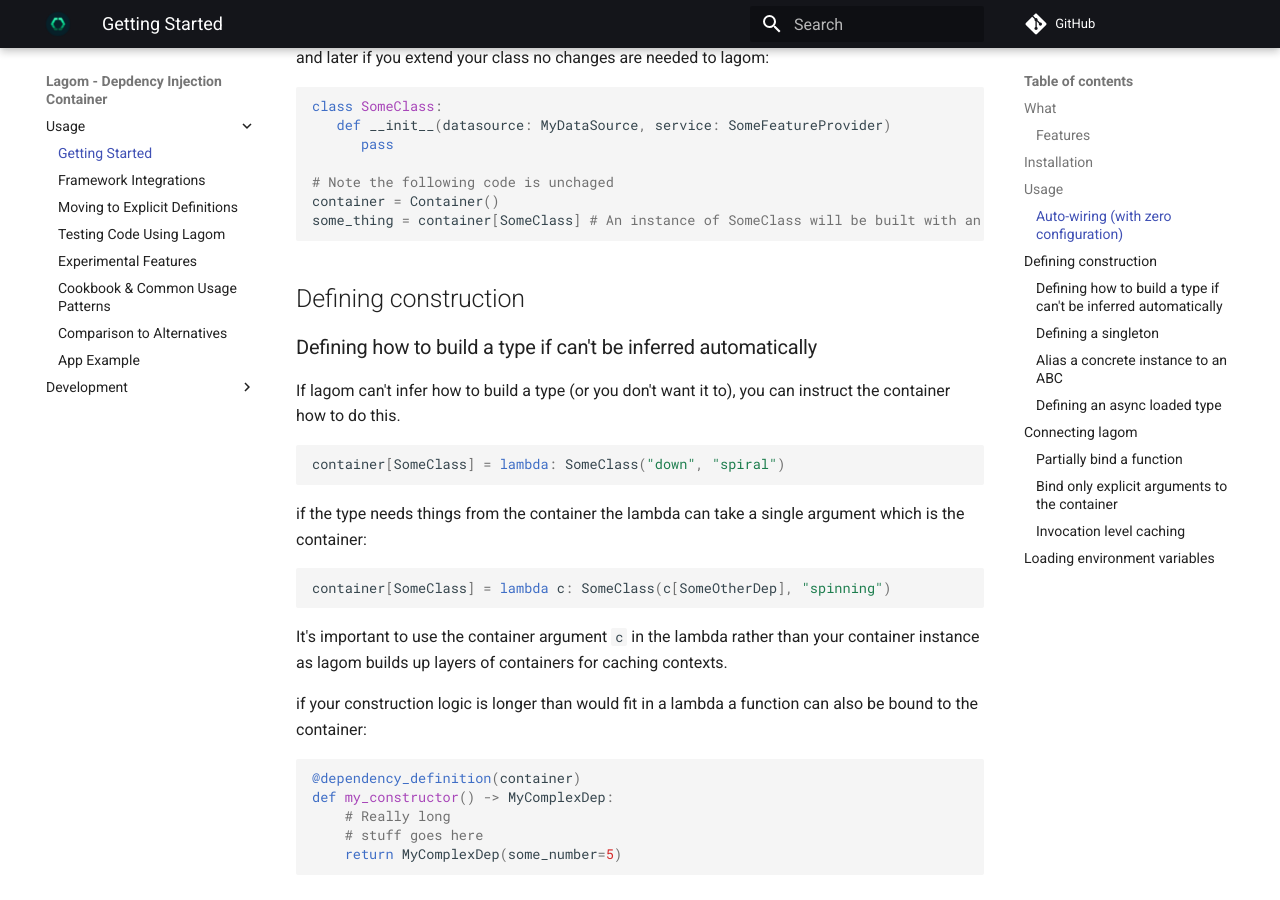
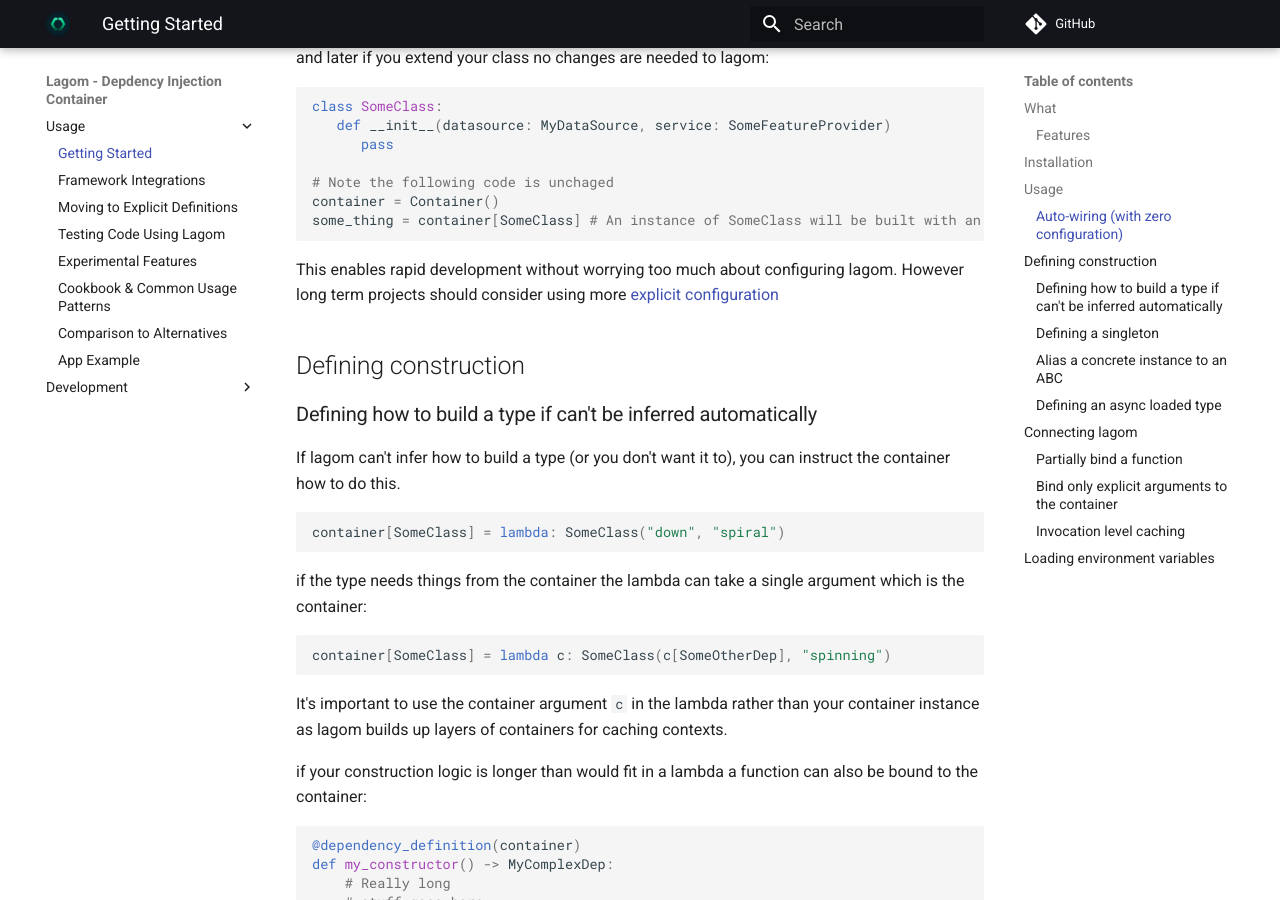
Before and after one commit to meadsteve/lagom, an MkDocs documentation site: the page built from docs/index.md, in a window 1280 px wide and 900 px high, scrolled down 1437 px. Built offline with MkDocs 1.6.1 and Material for MkDocs 9.7.7, drawn with Linux system fonts in a browser that asks for light colours; comment, search, counter and statistics services are not loaded.

Commit message:
linking sentence

````diff
--- a/docs/index.md
+++ b/docs/index.md
@@ -62,6 +62,9 @@ class SomeClass:
 container = Container()
 some_thing = container[SomeClass] # An instance of SomeClass will be built with an instance of MyDataSource provided
 ```
+
+This enables rapid development without worrying too much about configuring lagom.
+However long term projects should consider using more [explicit configuration](explicit_definitions.md)
 
 ## Defining construction
 
````
